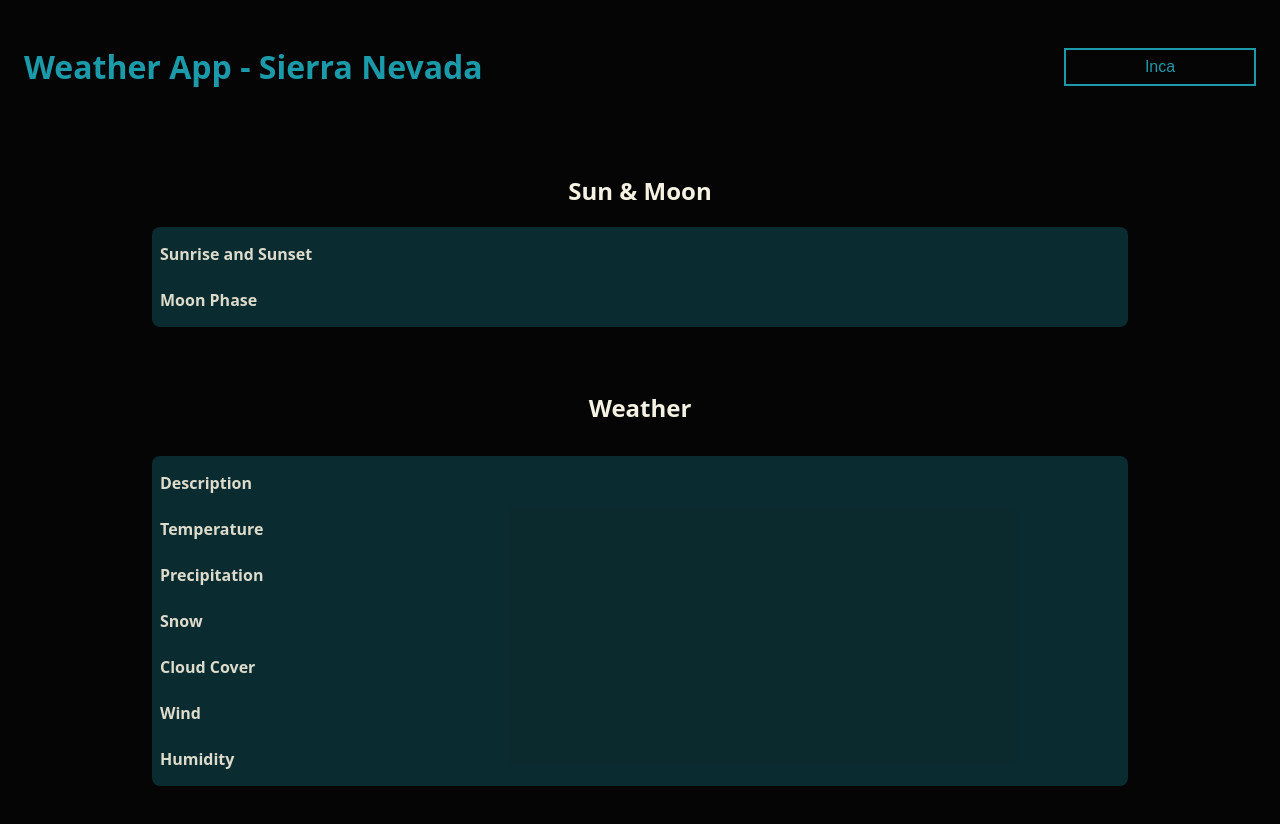
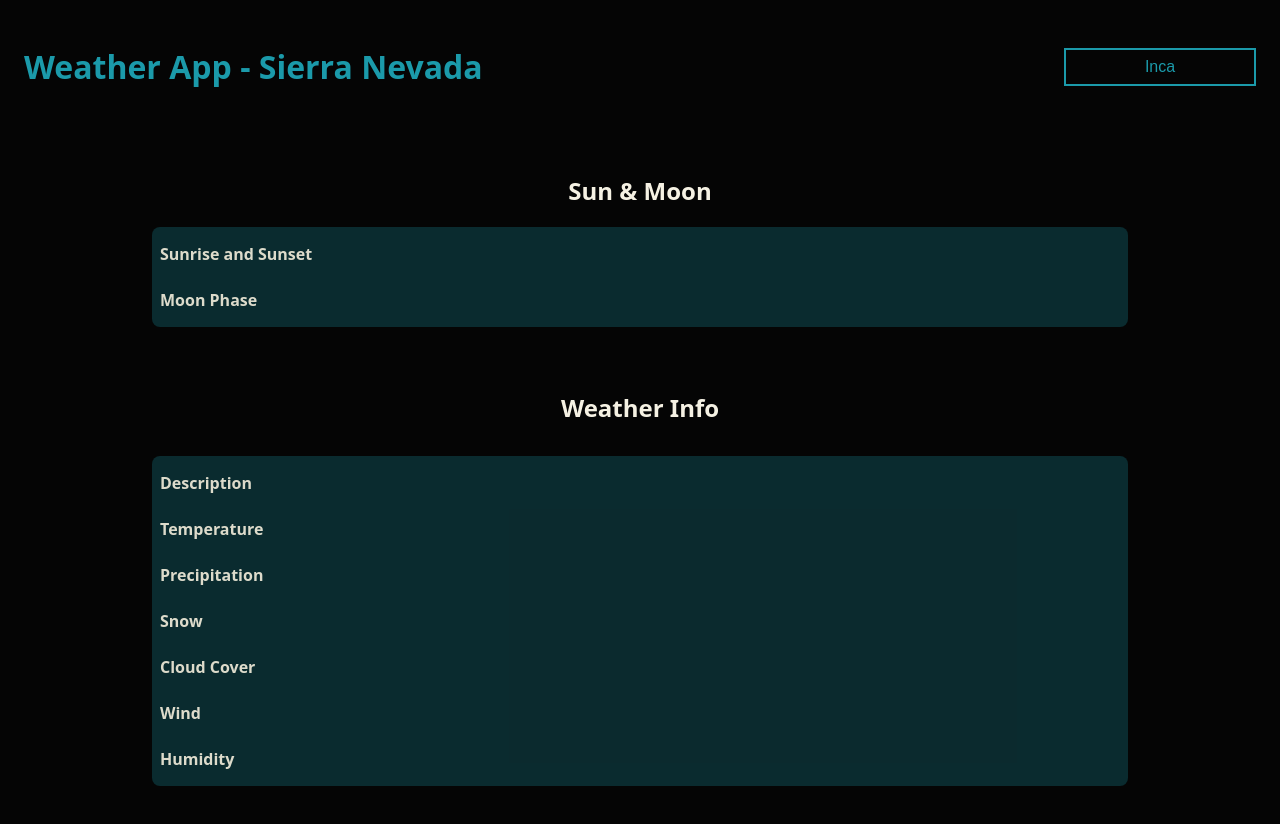
Before and after one commit to emesefedev/weather-app-project, a website built with webpack: page src/index.html in a window 1280 px wide. Built offline with nearby package versions, Linux system fonts and the light colour scheme; no server answers.

Commit message:
Test deployment workflow

```diff
--- a/package.json
+++ b/package.json
@@ -7,7 +7,7 @@
     "test": "echo \"Error: no test specified\" && exit 1",
     "build": "webpack",
     "dev": "webpack serve",
-    "deploy": "git subtree push --prefix dist origin gh-pages"
+    "deploy": "git add dist -f && git commit -m \"Deployment commit\" && git subtree push --prefix dist origin gh-pages"
   },
   "keywords": [],
   "author": "",
--- a/src/index.html
+++ b/src/index.html
@@ -28,7 +28,7 @@
             <div id="moon-phase-container" class="text-color-primary py-8"></div>
         </div>
 
-        <h2 class="text-color-secondary text-center mt-64">Weather</h2>
+        <h2 class="text-color-secondary text-center mt-64">Weather Info</h2>
         <div class="weather-info-grid my-32">
             <div class="text-color-primary text-bold py-8">Description</div>
             <div id="description-container" class="text-color-primary py-8"></div>
```
